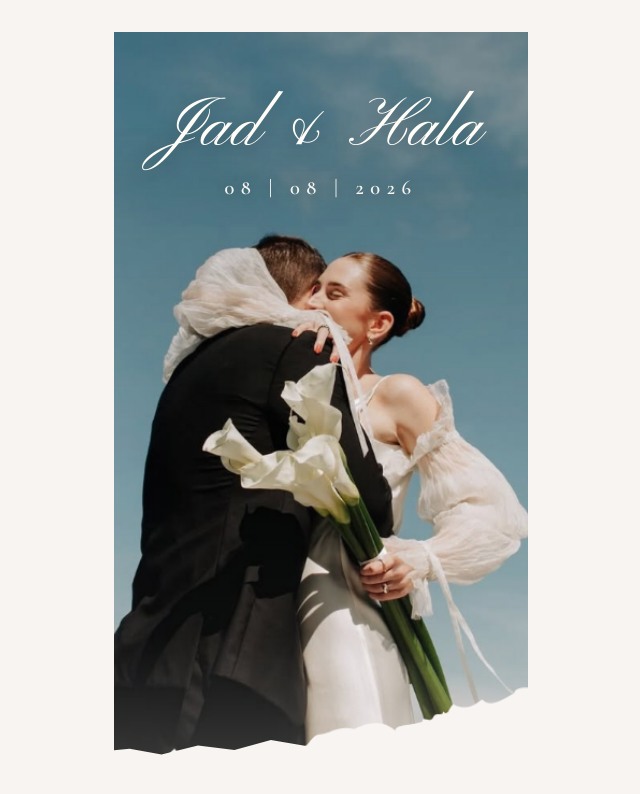
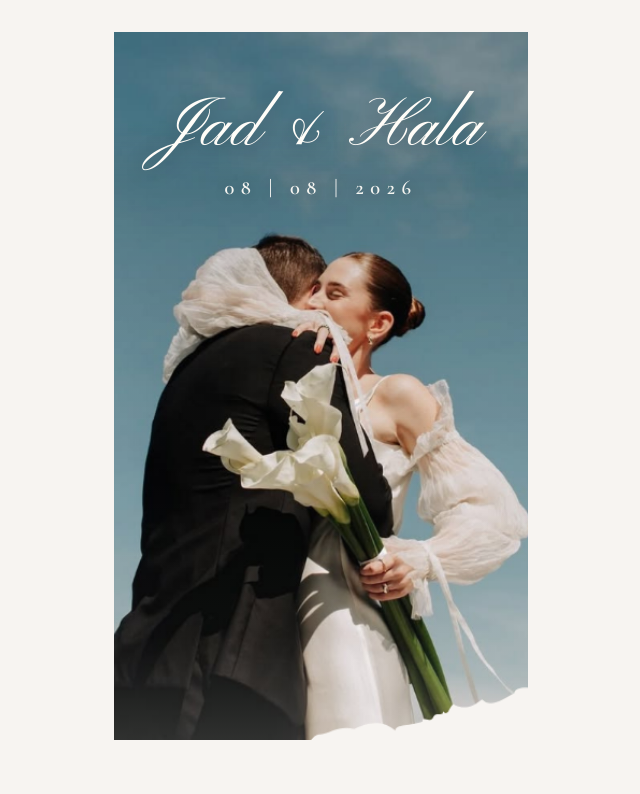
Before and after one commit to peteraoun13/invitationcard, a React (Vite) app: page / in a window 1280 px wide. Both pictures are taken after a click on the button "Open the wedding invitation". Shown: the top 794 px of the page, without its empty margins (319-959 px from the left). Built offline with nearby package versions, Linux system fonts and the light colour scheme.

Commit message:
Make cover edge flat

```diff
--- a/src/App.css
+++ b/src/App.css
@@ -351,28 +351,12 @@ a {
 
 .cover-paper-edge {
   position: absolute;
-  right: -5%;
+  right: 0;
   bottom: -1px;
-  left: -5%;
+  left: 0;
   z-index: 3;
-  height: clamp(42px, 7svh, 76px);
+  height: clamp(20px, 3.6svh, 38px);
   background: var(--site-bg);
-  clip-path: polygon(
-    0 70%,
-    8% 64%,
-    15% 74%,
-    23% 58%,
-    31% 66%,
-    39% 48%,
-    49% 62%,
-    58% 46%,
-    68% 58%,
-    78% 42%,
-    88% 56%,
-    100% 46%,
-    100% 100%,
-    0 100%
-  );
 }
 
 .invitation-section {
```
